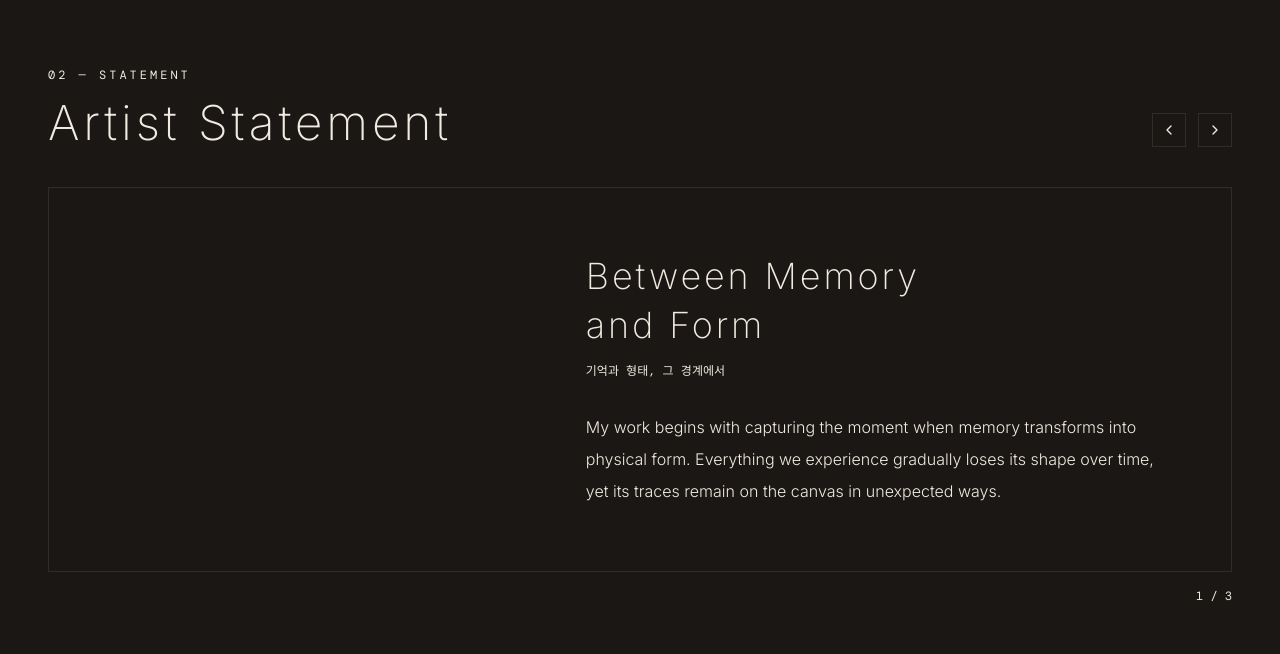
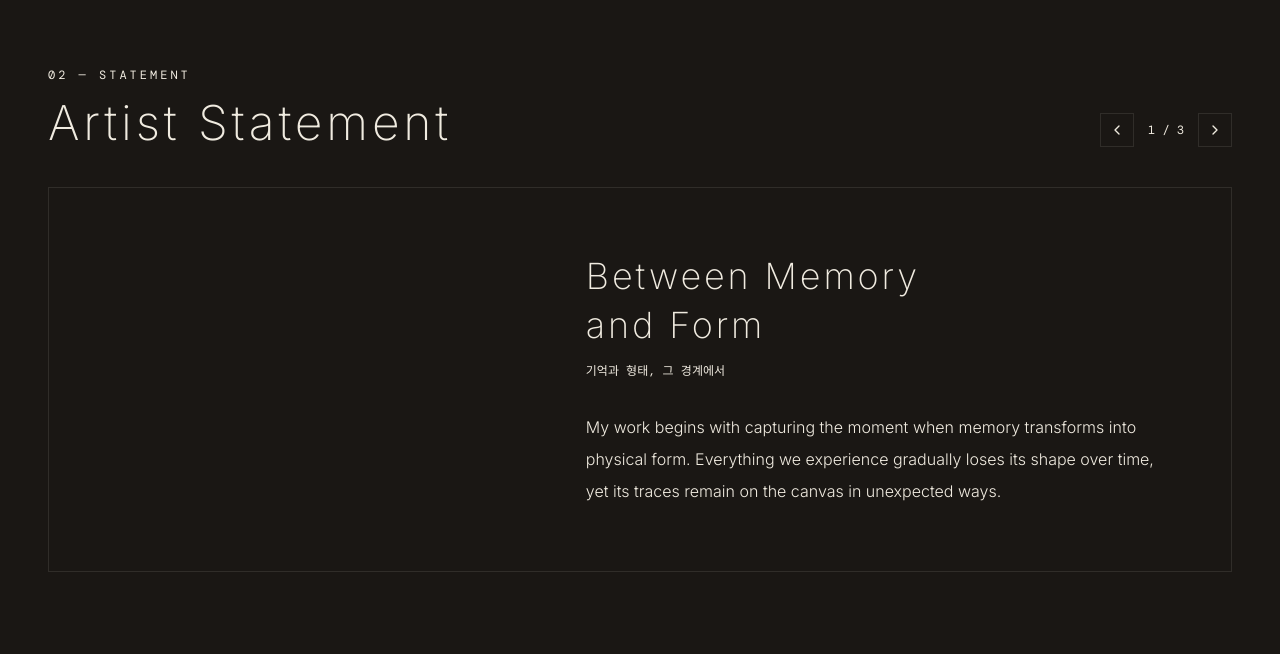
Before and after one commit to seonghoikim/jeonyeonmi, a React (Vite) app: page / in a window 1280 px wide. Shown: the part 2020-2674 px from the top of the page. Built offline with nearby package versions, Linux system fonts and the light colour scheme; no server answers; the database is empty; a web font is replaced by a local one.

Commit message:
Move artist statement page counter between the nav arrows
The "1 / 3" counter lived separately at the bottom-right of the
carousel, away from the prev/next controls it describes, splitting
attention across two spots. Moved it between the two arrow buttons so
position and navigation read as one unit.

```diff
--- a/src/app/components/sections/ArtistStatement.tsx
+++ b/src/app/components/sections/ArtistStatement.tsx
@@ -72,6 +72,7 @@ export function ArtistStatement({ slides, currentSlide, setCurrentSlide, isSlidi
           <div className="flex items-center gap-2 sm:gap-3">
             {slides.length > 0 && <div className="hidden sm:flex items-center gap-2 mr-1">{slides.map((s, i) => <button key={s.id} onClick={() => !isSliding && setCurrentSlide(i)} className={`rounded-full transition-all ${i === currentSlide ? "bg-foreground w-5 h-1.5" : "bg-muted-foreground/40 w-1.5 h-1.5 hover:bg-muted-foreground"}`} />)}</div>}
             <button onClick={() => !isSliding && goSlide(-1)} disabled={!slides.length} className="p-1.5 sm:p-2 border border-border hover:border-foreground/40 text-foreground disabled:opacity-30 disabled:cursor-not-allowed transition-colors"><ChevronLeft size={16} /></button>
+            {slides.length > 0 && <span className="text-xs text-muted-foreground w-10 text-center" style={MONO}>{currentSlide + 1} / {slides.length}</span>}
             <button onClick={() => !isSliding && goSlide(1)} disabled={!slides.length} className="p-1.5 sm:p-2 border border-border hover:border-foreground/40 text-foreground disabled:opacity-30 disabled:cursor-not-allowed transition-colors"><ChevronRight size={16} /></button>
             {editMode && <button onClick={addSlide} className="flex items-center gap-1.5 text-xs border border-dashed border-accent/50 text-accent px-3 sm:px-4 py-2 hover:border-accent transition-colors ml-1" style={MONO}><Plus size={13} /><span className="hidden sm:inline">{u.statAddSlide}</span></button>}
           </div>
@@ -116,7 +117,6 @@ export function ArtistStatement({ slides, currentSlide, setCurrentSlide, isSlidi
             </div>
           </div>
         )}
-        {slides.length > 0 && <div className="mt-4 flex justify-end"><span className="text-xs text-muted-foreground" style={MONO}>{currentSlide + 1} / {slides.length}</span></div>}
       </div>
     </section>
   );
```
